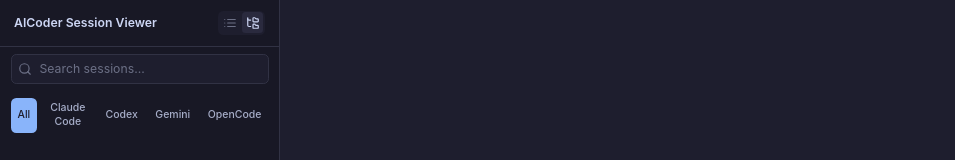
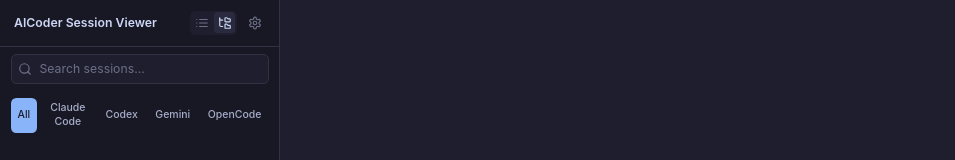
Before and after one commit to seastart/aicoder-session-viewer, a React (Vite) app: page / in a window 1280 px wide. Shown: the top 160 px of the page, without its empty margins (0-955 px from the left). Built offline with nearby package versions, Linux system fonts and the light colour scheme.

Commit message:
feat(frontend): 标题栏新增设置入口，挂载 SettingsDialog

```diff
--- a/src/components/Layout.tsx
+++ b/src/components/Layout.tsx
@@ -3,25 +3,29 @@ import { ToolFilter } from "./Sidebar/ToolFilter";
 import { SessionList } from "./Sidebar/SessionList";
 import { ProjectTree } from "./Sidebar/ProjectTree";
 import { ChatView } from "./Chat/ChatView";
+import { SettingsDialog } from "./SettingsDialog";
 import { useLocale } from "../i18n";
 import { useSessionStore } from "../stores/sessionStore";
-import { List, FolderTree } from "lucide-react";
+import { List, FolderTree, Settings } from "lucide-react";
 import { clsx } from "clsx";
+import { useState } from "react";
 
 export function Layout() {
   const { t } = useLocale();
   const { viewMode, setViewMode } = useSessionStore();
+  const [settingsOpen, setSettingsOpen] = useState(false);
 
   return (
     <div className="flex h-screen">
       {/* 侧边栏 */}
       <aside className="flex w-80 shrink-0 flex-col border-r border-border bg-sidebar">
-        {/* 标题 + 视图切换 */}
+        {/* 标题 + 视图切换 + 设置 */}
         <div className="shrink-0 border-b border-border px-4 py-3 flex items-center justify-between">
           <h1 className="text-sm font-semibold text-text-primary">
             {t.appTitle}
           </h1>
 
+          <div className="flex items-center gap-2">
             {/* 视图模式切换 */}
             <div className="flex items-center gap-0.5 rounded-md bg-surface p-0.5">
               <button
@@ -49,6 +53,16 @@ export function Layout() {
                 <FolderTree size={14} />
               </button>
             </div>
+
+            {/* 设置 */}
+            <button
+              onClick={() => setSettingsOpen(true)}
+              className="rounded p-1 text-text-muted hover:bg-surface-hover hover:text-text-primary"
+              title={t.settingsTitle}
+            >
+              <Settings size={14} />
+            </button>
+          </div>
         </div>
 
         {/* 搜索 */}
@@ -65,6 +79,9 @@ export function Layout() {
       <main className="flex-1 min-w-0">
         <ChatView />
       </main>
+
+      {/* 设置对话框 */}
+      <SettingsDialog open={settingsOpen} onClose={() => setSettingsOpen(false)} />
     </div>
   );
 }
```
Lines whose indentation alone changed are shown as unchanged.
